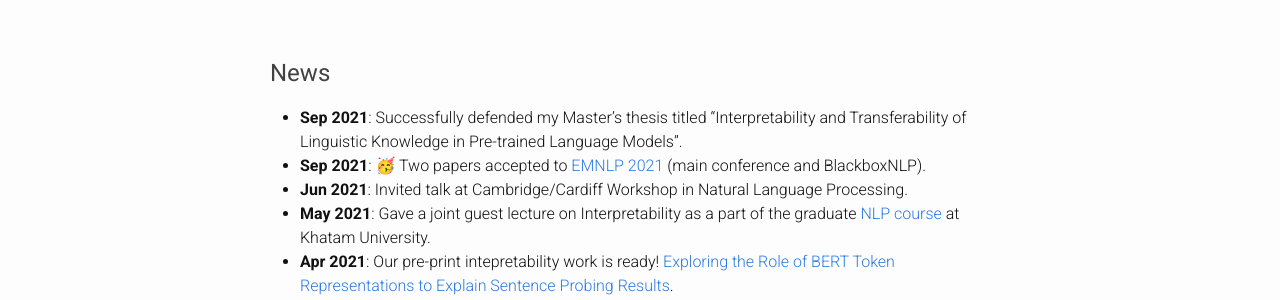
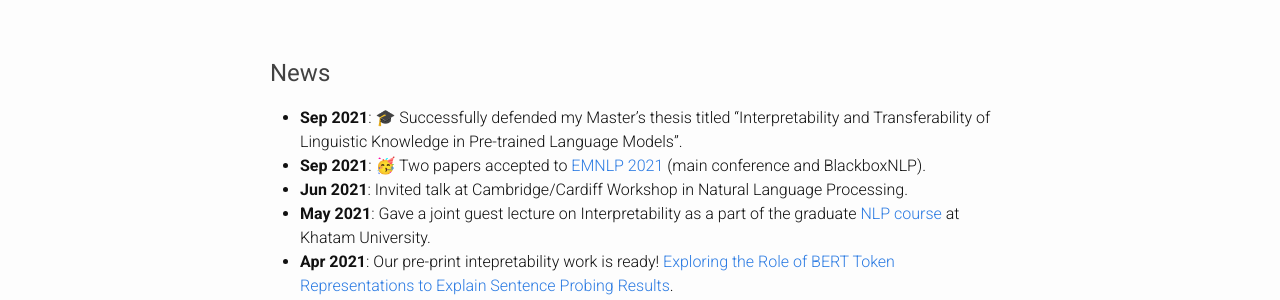
Before and after one commit to hmohebbi/hmohebbi.github.io, a Jekyll site: the page built from index.md, in a window 1280 px wide. Shown: the part 400-700 px from the top of the page. Built offline with Jekyll 4.4.1, drawn with Linux system fonts in a browser that asks for light colours.

```diff
--- a/index.md
+++ b/index.md
@@ -28,7 +28,7 @@ Previously, I got my Bachelor's degree in Computer Engineering from [Ferdowsi Un
 <br><br><br>
 
 ## <span style="color:#424242">News </span>
-* __Sep 2021__: Successfully defended my Master's thesis titled "Interpretability and Transferability of Linguistic Knowledge in Pre-trained Language Models".
+* __Sep 2021__: 🎓 Successfully defended my Master's thesis titled "Interpretability and Transferability of Linguistic Knowledge in Pre-trained Language Models".
 * __Sep 2021__: 🥳 Two papers accepted to [EMNLP 2021](https://2021.emnlp.org/) (main conference and BlackboxNLP).
 * __Jun 2021__: Invited talk at Cambridge/Cardiff Workshop in Natural Language Processing.
 * __May 2021__: Gave a joint guest lecture on Interpretability as a part of the graduate [NLP course](https://teias-courses.github.io/nlp99/) at Khatam University.
```
